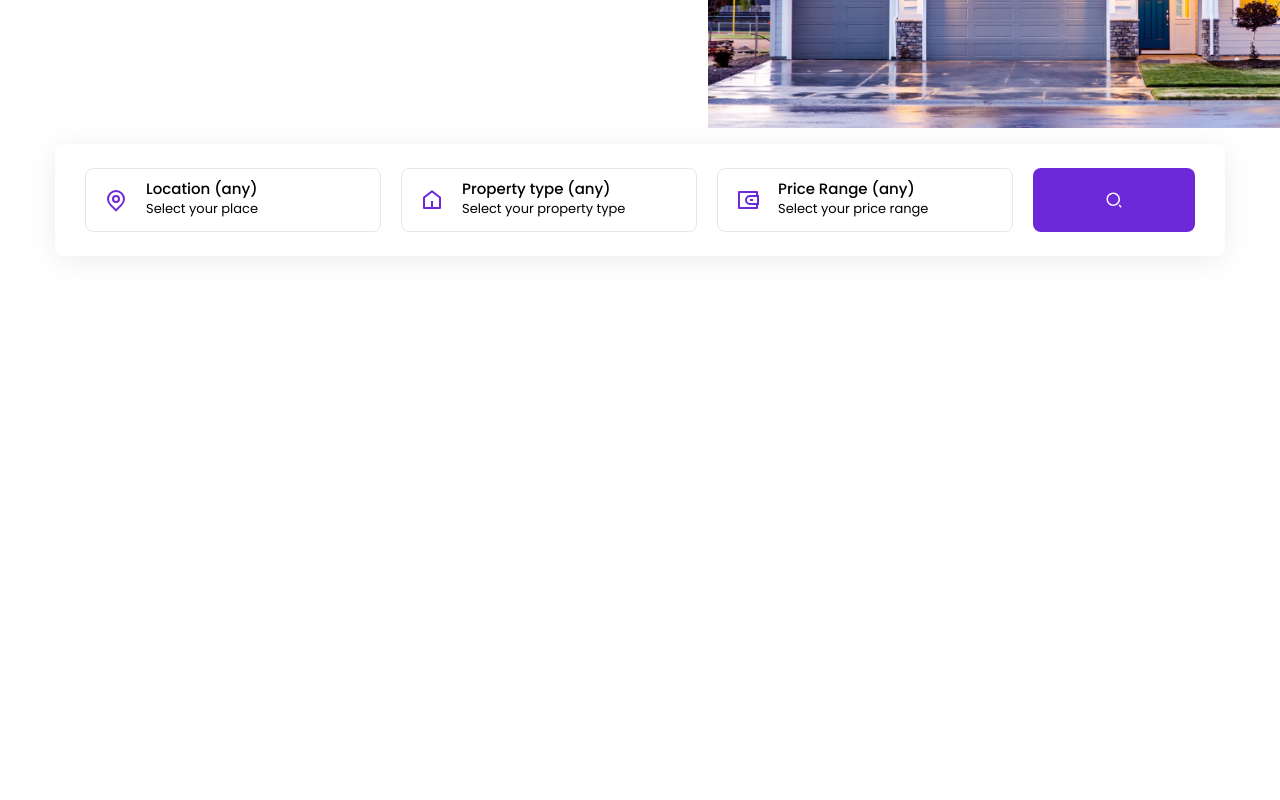
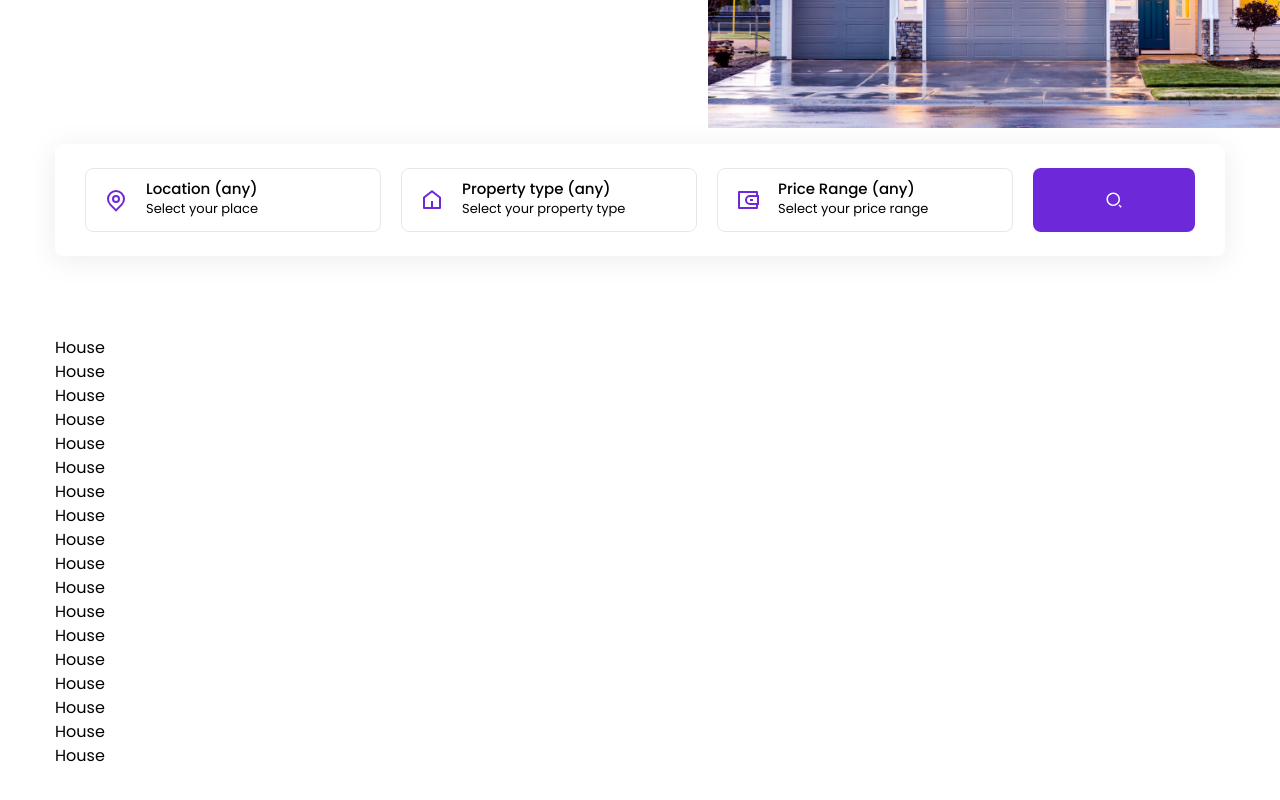
Before and after one commit to halfdobis/real-estate-app, a React (Create React App) app: page / in a window 1280 px wide. Shown: the part 542-1342 px from the top of the page. Built offline with nearby package versions, Linux system fonts and the light colour scheme.

Commit message:
HouseList

```diff
--- a/src/components/HouseList.js
+++ b/src/components/HouseList.js
@@ -1,7 +1,27 @@
-import React from 'react';
+import React, { useContext } from "react";
+import { HouseContext } from "./HouseContext";
+import House from "./House";
+import { Link } from "react-router-dom";
+import { ImSpinner2 } from "react-icons/im";
 
 const HouseList = () => {
-  return <div>HouseList</div>;
+  const { houses, loading } = useContext(HouseContext);
+  console.log();
+  return (
+    <section className="mb-20">
+      <div className="container mx-auto">
+        <div>
+          {houses.map((house, index) => {
+            return (
+              <Link to={`/property/${house.id}`} key={index}>
+                <House house={house} />
+              </Link>
+            );
+          })}
+        </div>
+      </div>
+    </section>
+  );
 };
 
 export default HouseList;
--- a/src/pages/Home.js
+++ b/src/pages/Home.js
@@ -1,11 +1,13 @@
 import React from "react";
 
 import Banner from "../components/Banner";
+import HouseList from "../components/HouseList";
 
 const Home = () => {
   return (
     <div className="min-h-[1800px]">
       <Banner />
+      <HouseList />
     </div>
   );
 };
```
